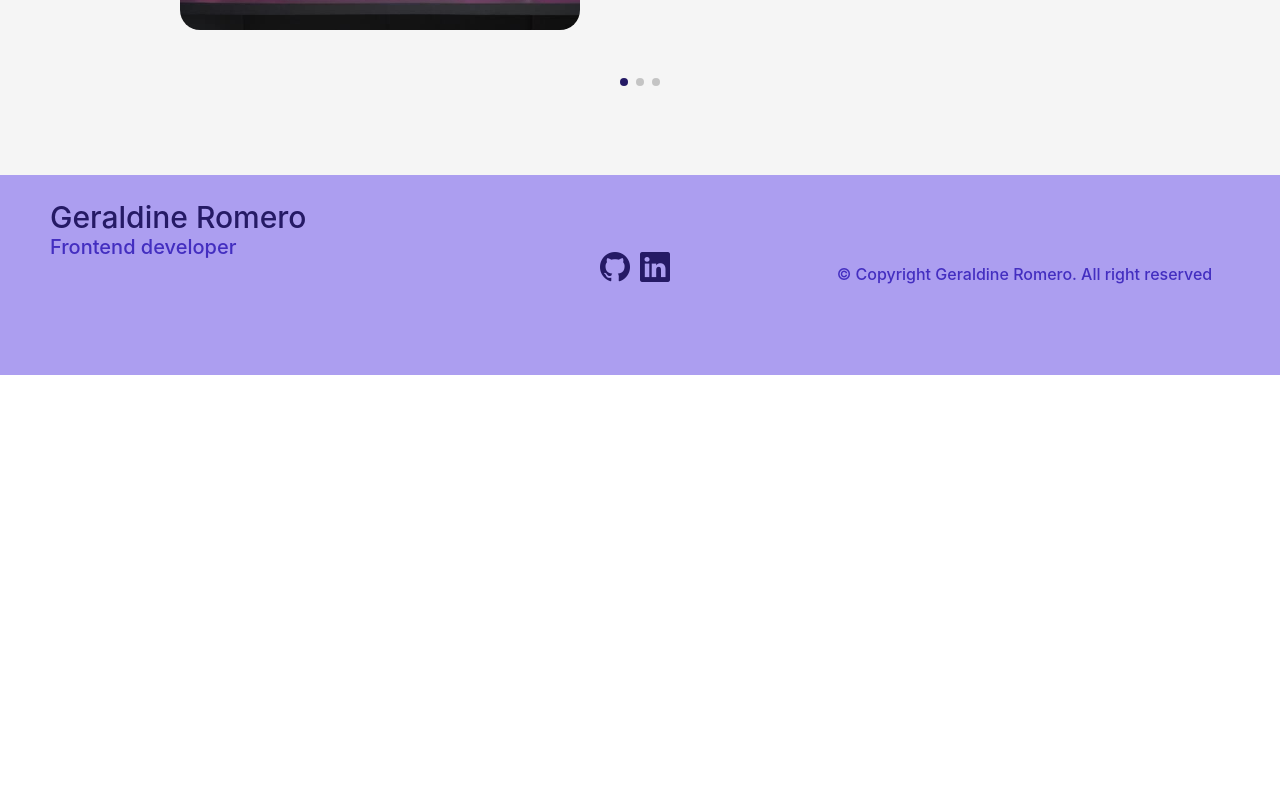
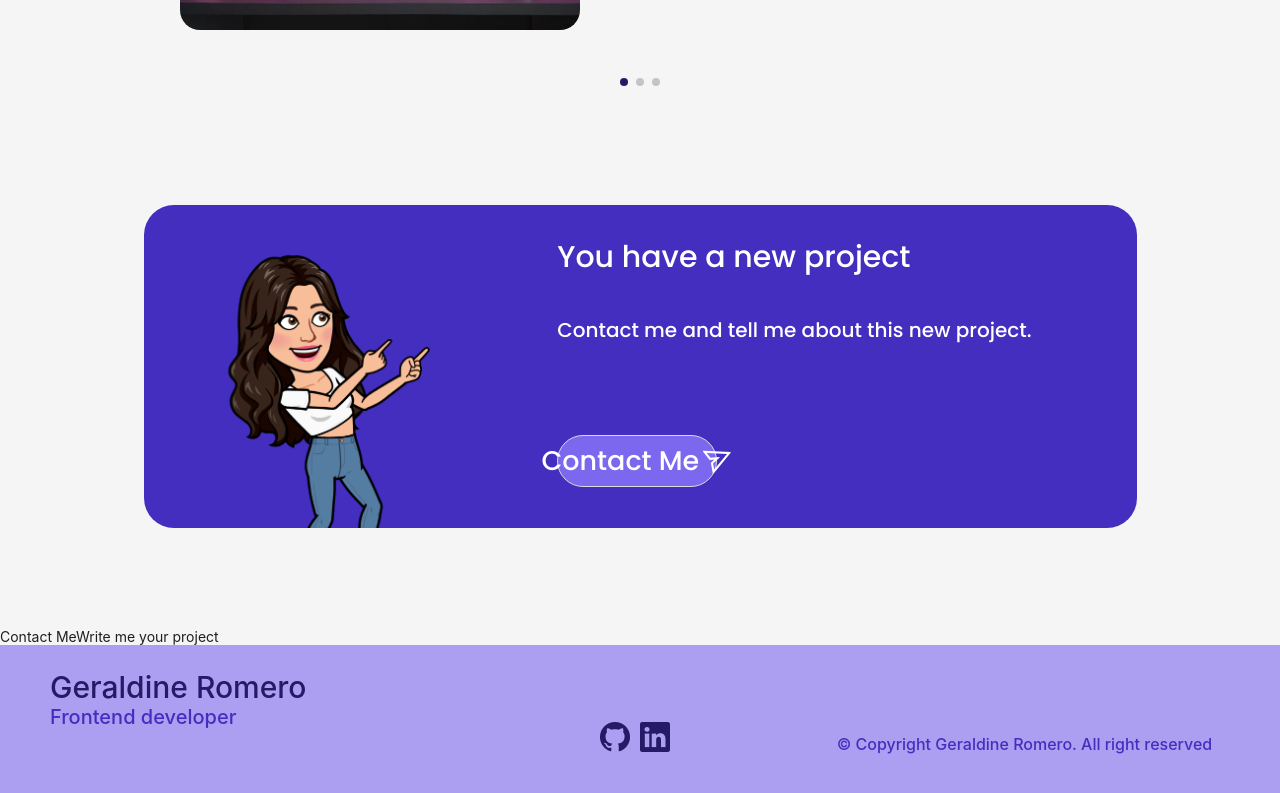
Before and after one commit to GeraldineRomer/Portfolio, a React (Create React App) app: page / in a window 1280 px wide. Shown: the part 2750-3543 px from the top of the page. Before the commit the page ends 3125 px from the top, so only its background shows below. Built offline with nearby package versions, Linux system fonts and the light colour scheme.

Commit message:
banner ready

```diff
--- a/src/layouts/LayoutGeneral.jsx
+++ b/src/layouts/LayoutGeneral.jsx
@@ -8,6 +8,8 @@ import About from '../pages/about/about';
 import Skills from '../pages/skills/Skills';
 import Service from '../pages/services/Service';
 import Portfolio from '../pages/portfolio/portfolio';
+import Banner from '../pages/banner/banner';
+import Contactme from '../pages/contactme/contactmepage';
 
 const LayoutGeneral = (props) => {
     const {children} = props;
@@ -23,6 +25,8 @@ const LayoutGeneral = (props) => {
                 <Skills/>
                 <Service/>
                 <Portfolio/>
+                <Banner/>
+                <Contactme/>
             </Content>
             <Footer className='general-layout-footer'><FooterPage/></Footer>
         </Layout>
--- a/src/pages/banner/banner.jsx
+++ b/src/pages/banner/banner.jsx
@@ -1,9 +1,28 @@
-import React from 'react'
+import React from 'react';
+import './banner.scss';
+import BannerImage from '../../assets/img/sticker.png' ;
+import ContactMe from '../../components/ButtonContactMe/ContactMe';
+import { Col } from 'antd';
 
 const banner = () => {
     return (
-        <div>
-
+        <div className='banner'>
+            <div className='banner-square'>
+                <Col md={10}>
+                    <svg className='banner-square-svg'>
+                        <image href={BannerImage} className='banner-square-svg-image'/>
+                    </svg>
+                </Col>
+                <Col md={12}>
+                    <div className='banner-square-info'>
+                        <p className='banner-square-info-title'>You have a new project</p>
+                        <p className='banner-square-info-subtitle'>Contact me and tell me about this new project.</p>
+                        <div className='banner-square-info-btn'>
+                            <ContactMe />
+                        </div>
+                    </div>
+                </Col>
+            </div>
         </div>
     )
 }
--- a/src/pages/banner/banner.scss
+++ b/src/pages/banner/banner.scss
@@ -0,0 +1,52 @@
+@import '../../App.scss';
+
+.banner{
+    margin: 100px 70px;
+    display: flex;
+    align-items: center;
+    justify-content: center;
+    &-square{
+        width: 993px;
+        height: 323px;
+        background-color: $subtitle_color;
+        display: flex;
+        border-radius: 30px;
+        flex-wrap: wrap;
+        &-svg{
+            display: flex;
+            width: 400px;
+            height: 323px;
+            &-image{
+                display: flex;
+                width: 400px;
+                height: 323px;
+            }
+        }
+        &-info{
+            display: flex;
+            align-items: flex-start;
+            justify-content: flex-start;
+            flex-direction: column;
+            &-title{
+                color: #FFFFFF;
+                text-align: left;
+                font-family: Poppins-Medium;
+                font-size: 30px;
+                font-weight: 550;
+                margin-top: 30px;
+            }
+            &-subtitle{
+                color: #FFFFFF;
+                text-align: left;
+                font-family: Poppins-Medium;
+                font-size: 20px;
+                font-weight: lighter;
+                margin-top: 5px;
+            }
+            &-btn{
+                display: flex;
+                margin-top: 70px;
+            }
+        }
+    }
+}
--- /dev/null
+++ b/src/pages/contactme/contactmepage.jsx
@@ -0,0 +1,13 @@
+import React from 'react';
+import './contactmepage.scss';
+
+const contactmepage = () => {
+    return (
+        <div>
+            <label className='contactme-title' >Contact Me</label>
+            <label className='contactme-subtitle' >Write me your project</label>
+        </div>
+    )
+}
+
+export default contactmepage;
--- /dev/null
+++ b/src/pages/contactme/contactmepage.scss
@@ -0,0 +1 @@
+@import '../../App.scss';
```
